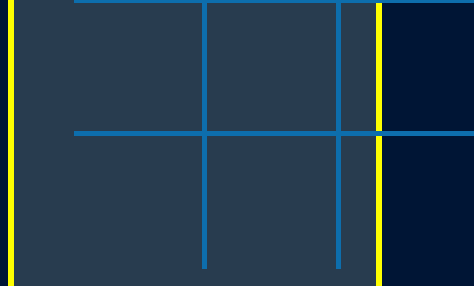
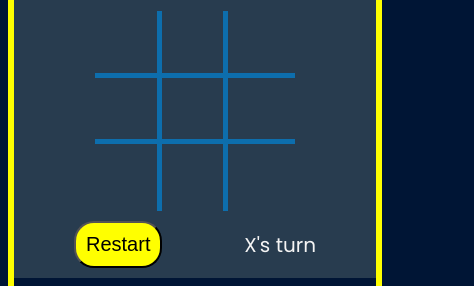
Before and after one commit to kennsawyerr/tic-tac-toe-v2, a plain HTML site: page index.html in a window 390 px wide. Shown: the part 387-673 px from the top of the page, 474 px wide, since content can reach past the window. Drawn offline with Linux system fonts and the light colour scheme.

Commit message:
modified:   style.css

```diff
--- a/style.css
+++ b/style.css
@@ -1,7 +1,9 @@
 @import url("https://fonts.googleapis.com/css2?family=Poppins:ital,wght@0,100;0,200;0,300;0,400;0,500;0,600;0,700;0,800;0,900;1,100;1,200;1,300;1,400;1,500;1,600;1,700;1,800;1,900&display=swap");
 
-*::after, *::before, *{
-    box-sizing: border-box;
+*::after,
+*::before,
+* {
+  box-sizing: border-box;
 }
 body {
   color: whitesmoke;
@@ -95,3 +97,30 @@ h1 {
   align-items: center;
   margin: 10px auto;
 }
+
+@media screen and (max-width: 400px) {
+  .board {
+    display: grid;
+    /* border: 2px solid black; */
+    grid-template-columns: 1fr 1fr 1fr;
+    grid-template-rows: 1fr 1fr 1fr;
+    width: 200px;
+    height: 200px;
+    margin: 10px auto;
+  }
+
+  .cell {
+    font-size: 30px;
+  }
+
+
+  button{
+    font-size: 20px;
+    padding: 10px;
+  }
+  #statusText{
+    font-size: 20px;
+
+  }
+
+}
```
